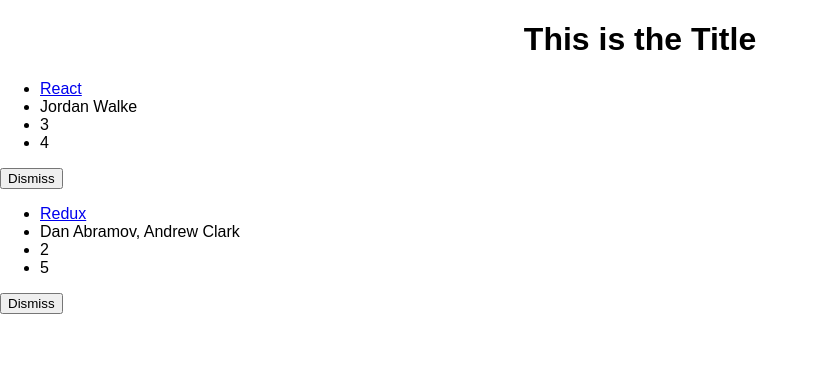
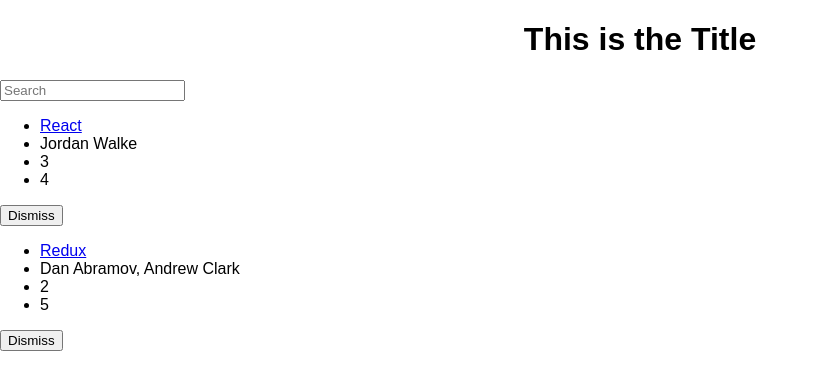
Before and after one commit to aelxemyr/hackernews, a React (Create React App) app: page / in a window 1280 px wide. Shown: the top 390 px of the page, without its empty margins (0-818 px from the left). Built offline with nearby package versions, Linux system fonts and the light colour scheme.

Commit message:
Add search functionality.

```diff
--- a/package.json
+++ b/package.json
@@ -16,6 +16,7 @@
   "devDependencies": {
     "eslint": "^4.10.0",
     "eslint-config-airbnb": "^16.1.0",
+    "eslint-plugin-class-property": "^1.0.6",
     "eslint-plugin-import": "^2.8.0",
     "eslint-plugin-jsx-a11y": "^6.0.2",
     "eslint-plugin-react": "^7.4.0"
--- a/src/App.js
+++ b/src/App.js
@@ -27,15 +27,20 @@
     this.state = {
       header: 'This is the Title',
       list,
+      searchTerm: '',
     };
-
-    this.onDismiss = this.onDismiss.bind(this);
   }
 
-  onDismiss(id) {
+  onDismiss = id => {
     const updatedList = this.state.list.filter(item => item.objectID !== id);
     this.setState({ list: updatedList });
   }
+
+  onSearchChange = event =>
+    this.setState({ searchTerm: event.target.value });
+
+  isSearched = searchTerm => item =>
+    item.title.toLowerCase().includes(searchTerm.toLowerCase());
 
   render() {
     const listItem = item => (
@@ -52,19 +57,26 @@
     return (
       <div className="App">
         <h1 style={{ textAlign: 'center' }}>{this.state.header}</h1>
-        {this.state.list.map(item => (
+        <form>
+          <input
+            type="text"
+            placeholder="Search"
+            onChange={this.onSearchChange}
+          />
+        </form>
+        {this.state.list.filter(
+          this.isSearched(this.state.searchTerm)
+        ).map(item => (
           <div>
             <ul key={item.objectID}>
               {listItem(item)}
             </ul>
-            <span>
             <button
               onClick={() => this.onDismiss(item.objectID)}
               type="button"
             >
               Dismiss
             </button>
-            </span>
           </div>
         ))}
       </div>
```
Also changed, not shown: .eslintrc.js (added). Lines whose indentation alone changed are shown as unchanged.
